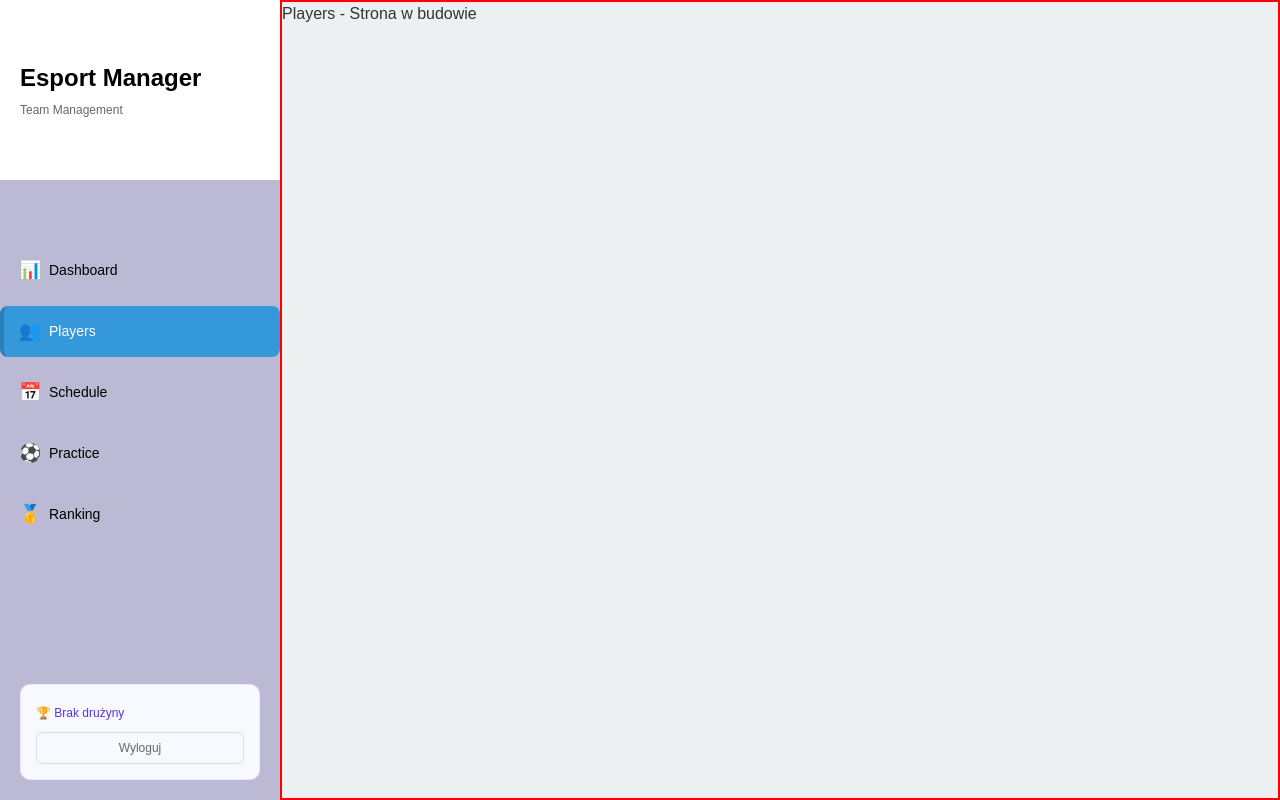
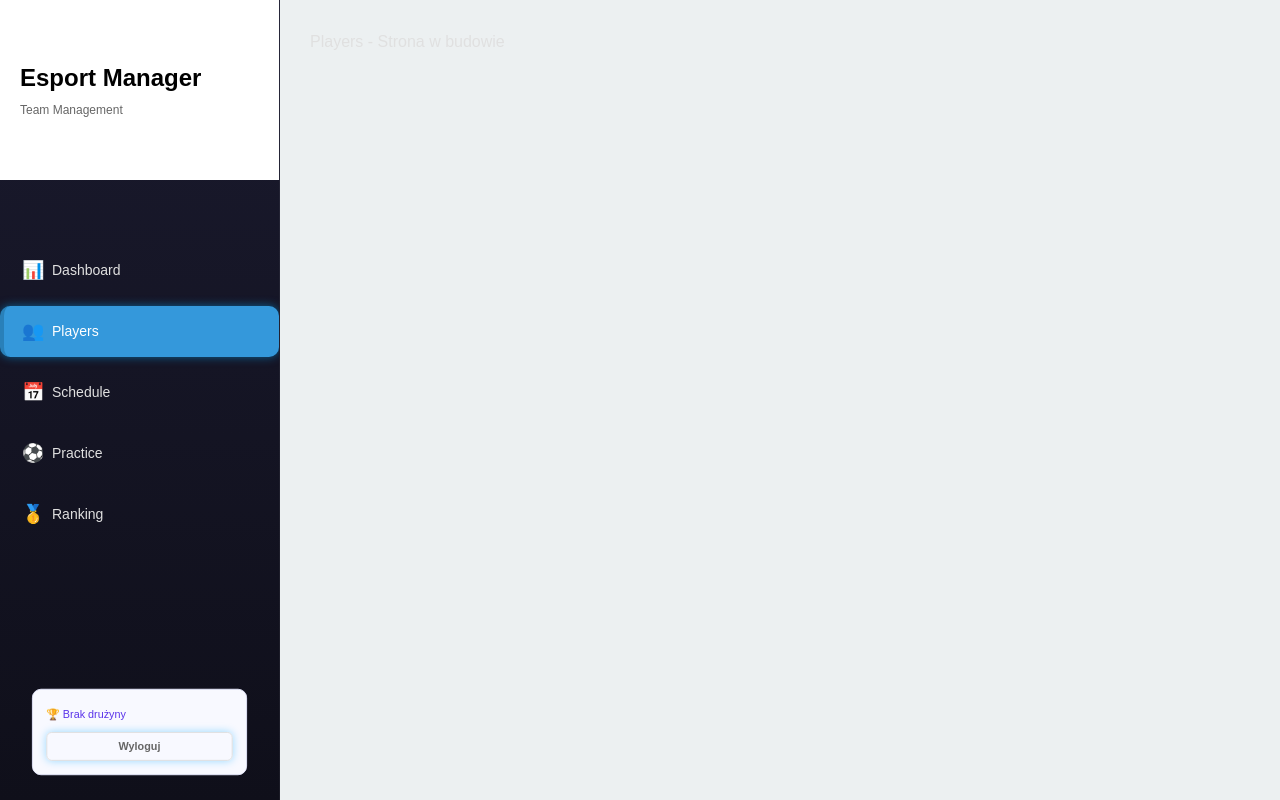
Before and after one commit to lilcodeine/esport-manager, a React (Vite) app: page / in a window 1280 px wide. Built offline with nearby package versions, Linux system fonts and the light colour scheme.

Commit message:
Layout design change

```diff
--- a/src/App.css
+++ b/src/App.css
@@ -5,21 +5,22 @@
 }
 
 body {
-  background-color: #f8fbff;
-  color: #333;
+  background-color: #0f0f1a;
+  color: #e0e0e0;
+  font-family: 'Poppins', sans-serif;
 }
 
 .app {
   display: flex;
   min-height: 100vh;
-  font-family: Arial, sans-serif;
 }
 
 /* Sidebar */
 .sidebar {
   width: 280px;
-  background: #bbb9d4 !important;
-  color: white;
+  background: linear-gradient(180deg, #1a1a2e, #0f0f1a) !important;
+  color: #e0e0e0;
+  border-right: 1px solid rgba(255, 255, 255, 0.05);
   position: fixed;
   height: 100vh;
   left: 0;
@@ -52,20 +53,21 @@ body {
 .nav-item {
   display: flex;
   align-items: center;
-  padding: 12px 15px;
-  border-radius: 8px;
+  padding: 12px 18px;
+  border-radius: 10px;
   cursor: pointer;
-  transition: all 0.3s;
-  color: rgb(0, 0, 0);
+  transition: background 0.3s, transform 0.2s;
 }
 
 .nav-item.active {
-  background: #5932EA;
+  background: linear-gradient(90deg, #00aaff, #8a2be2);
   color: white;
+  box-shadow: 0 0 10px rgba(0,170,255,0.5);
 }
 
 .nav-item:hover {
-  background: #6377aa;
+  background: rgba(0, 170, 255, 0.1);
+  transform: translateX(4px);
 }
 
 .nav-item.active:hover {
@@ -86,8 +88,9 @@ body {
 .main-content {
   flex: 1;
   margin-left: 280px;
-  background: #ecf0f1;
+  background: #12121f;
   min-height: 100vh;
+  padding: 30px;
 }
 
 /* Header */
@@ -302,7 +305,6 @@ body {
   background: #ecf0f1;
   min-height: 100vh;
   width: calc(100vw - 280px);
-  border: 2px solid red;
 }
 
 .table-container {
@@ -444,7 +446,7 @@ body {
   background: #f8f9ff;
   border-radius: 10px;
   border: 1px solid #e8eaff;
-  ransform: scale(0.9);
+  transform: scale(0.9);
 }
 
 .user-info {
--- a/src/components/Sidebar.css
+++ b/src/components/Sidebar.css
@@ -90,17 +90,18 @@
 }
 
 .logout-btn {
-  width: 100%;
-  padding: 12px;
-  background: #e74c3c;
+  background: linear-gradient(90deg, #8a2be2, #00aaff);
+  border: none;
   color: white;
-  border: none;
-  border-radius: 6px;
+  border-radius: 8px;
+  padding: 10px 15px;
   cursor: pointer;
-  font-weight: 500;
-  transition: background 0.3s;
+  font-weight: 600;
+  box-shadow: 0 0 10px rgba(0,170,255,0.4);
+  transition: transform 0.2s, box-shadow 0.2s;
 }
 
 .logout-btn:hover {
-  background: #c0392b;
+  transform: translateY(-2px);
+  box-shadow: 0 0 20px rgba(0,170,255,0.6);
 }
--- a/src/components/TeamRanking.css
+++ b/src/components/TeamRanking.css
@@ -9,10 +9,10 @@
 }
 
 .ranking-header {
-  background: white;
+  background: #1b1b2f;
   padding: 25px 30px;
-  border-radius: 10px;
-  box-shadow: 0 2px 15px rgba(0,0,0,0.1);
+  border-radius: 12px;
+  box-shadow: 0 0 15px rgba(0,170,255,0.1);
   margin-bottom: 25px;
   width: 95%;
   max-width: 1200px;
@@ -20,7 +20,7 @@
 }
 
 .ranking-header h1 {
-  color: #2c3e50;
+  color: #00aaff;
   margin: 0 0 8px 0;
   font-size: 2rem;
   font-weight: 700;
@@ -32,9 +32,9 @@
 }
 
 .ranking-table-container {
-  background: white;
-  border-radius: 10px;
-  box-shadow: 0 2px 15px rgba(0,0,0,0.1);
+  background: #1b1b2f;
+  border-radius: 12px;
+  box-shadow: 0 0 15px rgba(0,170,255,0.1);
   overflow: hidden;
   width: 95%;
   max-width: 1200px;
@@ -51,8 +51,8 @@
 }
 
 .ranking-table th {
-  background: #34495e;
-  color: white;
+  background: #161625;
+  color: #00aaff;
   padding: 16px 12px;
   text-align: left;
   font-weight: 600;
@@ -61,8 +61,8 @@
 
 .ranking-table td {
   padding: 14px 12px;
-  border-bottom: 1px solid #ecf0f1;
-  color: #2c3e50;
+  color: #e0e0e0;
+  border-bottom: 1px solid rgba(255,255,255,0.05);
 }
 
 .ranking-table tr:nth-child(even) {
@@ -70,7 +70,7 @@
 }
 
 .ranking-table tr:hover {
-  background: #e3f2fd;
+  background: rgba(0,170,255,0.05);
   transition: background 0.2s;
 }
 
@@ -82,7 +82,7 @@
 .players-col { width: 100px; text-align: center; }
 
 .position-badge {
-  background: #3498db;
+  background: linear-gradient(90deg, #00aaff, #8a2be2);
   color: white;
   padding: 6px 12px;
   border-radius: 20px;
```
